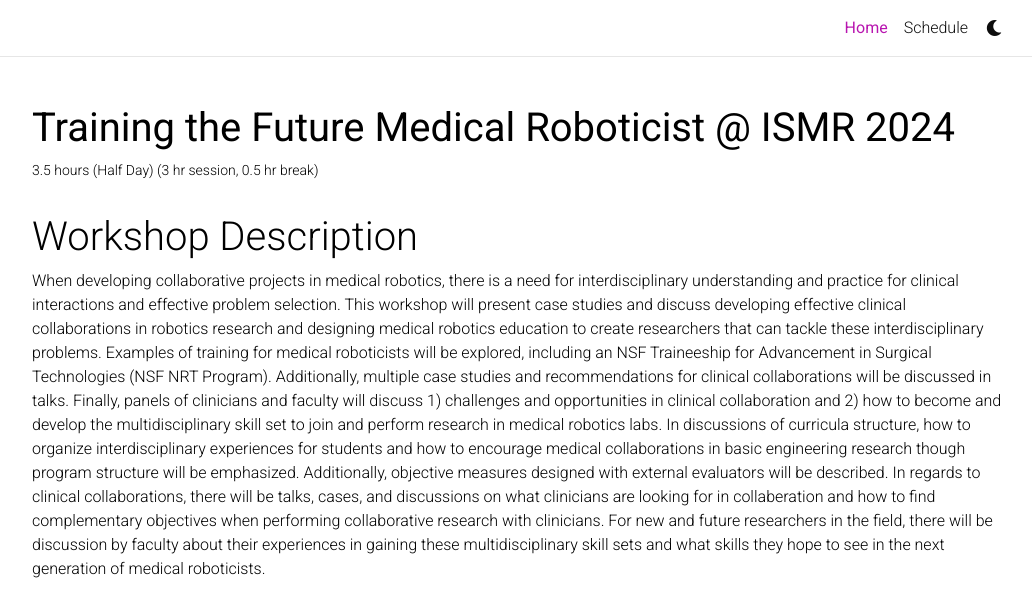
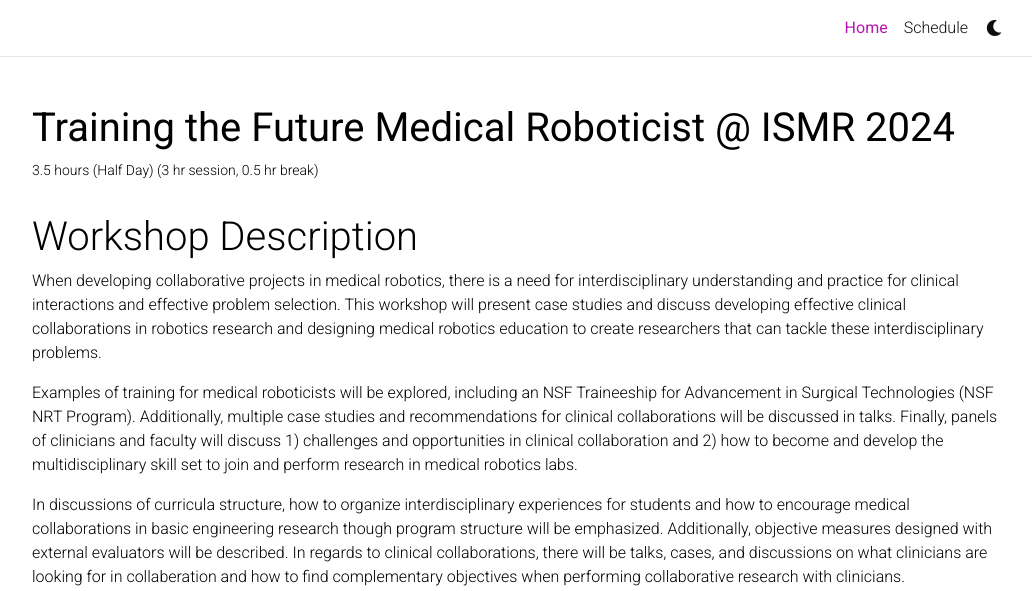
Before and after one commit to future-med-roboticist/future-med-roboticist.github.io, a Jekyll site: the page built from _pages/home.md, in a window 1280 px wide and 1400 px high. Shown: the top 591 px of the window, without its empty margins (123-1155 px from the left). Built offline with Jekyll 4.4.1, drawn with Linux system fonts in a browser that asks for light colours; full-size pictures stand in for the smaller copies a plugin makes; comment, search, counter and statistics services are not loaded; a style sheet for code colours, icons or effects is not loaded; some of the changed text lies outside the part shown.

Commit message:
Update home.md

```diff
--- a/_pages/home.md
+++ b/_pages/home.md
@@ -10,15 +10,23 @@ description: 3.5 hours (Half Day) (3 hr session, 0.5 hr break)
 
 # Workshop Description
 
-When developing collaborative projects in medical robotics, there is a need for interdisciplinary understanding and practice for clinical interactions and effective problem selection. This workshop will present case studies and discuss developing effective clinical collaborations in robotics research and designing medical robotics education to create researchers that can tackle these interdisciplinary problems.
-Examples of training for medical roboticists will be explored, including an NSF Traineeship for Advancement in Surgical Technologies (NSF NRT Program). Additionally, multiple case studies and recommendations for clinical collaborations will be discussed in talks. Finally, panels of  clinicians and faculty will discuss 1) challenges and opportunities in clinical collaboration and 2) how to become and develop the multidisciplinary skill set to join and perform research in medical robotics labs.
-In discussions of curricula structure, how to organize interdisciplinary experiences for students and how to encourage medical collaborations in basic engineering research though program structure will be emphasized. Additionally, objective measures designed with external evaluators will be described. In regards to clinical collaborations, there will be talks, cases, and discussions on what clinicians are looking for in collaberation and how to find complementary objectives when performing collaborative research with clinicians.  For new and future researchers in the field, there will be discussion by faculty about their experiences in gaining these multidisciplinary skill sets and what skills they hope to see in the next generation of medical roboticists.
+When developing collaborative projects in medical robotics, there is a need for interdisciplinary understanding and practice for clinical interactions and effective problem selection.
+This workshop will present case studies and discuss developing effective clinical collaborations in robotics research and designing medical robotics education to create researchers that can tackle these interdisciplinary problems.
+
+Examples of training for medical roboticists will be explored, including an NSF Traineeship for Advancement in Surgical Technologies (NSF NRT Program).
+Additionally, multiple case studies and recommendations for clinical collaborations will be discussed in talks.
+Finally, panels of  clinicians and faculty will discuss 1) challenges and opportunities in clinical collaboration and 2) how to become and develop the multidisciplinary skill set to join and perform research in medical robotics labs.
+
+In discussions of curricula structure, how to organize interdisciplinary experiences for students and how to encourage medical collaborations in basic engineering research though program structure will be emphasized.
+Additionally, objective measures designed with external evaluators will be described.
+In regards to clinical collaborations, there will be talks, cases, and discussions on what clinicians are looking for in collaberation and how to find complementary objectives when performing collaborative research with clinicians.
+For new and future researchers in the field, there will be discussion by faculty about their experiences in gaining these multidisciplinary skill sets and what skills they hope to see in the next generation of medical roboticists.
 
 # Speakers
 <div class="row row-cols-2 projects pt-3 pb-3">
   {% include people_horizontal.html name="Daniel Buckland, MD, PhD" affiliation="Assistant Professor, Department of Emergency Medicine, Duke Hospital" url="https://mems.duke.edu/faculty/daniel-buckland" img="/assets/img/people/daniel-buckland.jpg"  %}
 
-  {% include people_horizontal.html name="Zonghe Chua" affiliation="Case Western Reserve University" img="/assets/img/people/zonghe.jpg" url="https://csed9.cwru.edu/about/school-directory/zonghe-chua" %}
+  {% include people_horizontal.html name="Yash Chitalia, PhD" affiliation="Assistant Professor, Department of Mechanical Engineering, University of Louisville" img="/assets/img/people/yash.jpg" url="https://yashchitalia.github.io/" %}
 
   {% include people_horizontal.html name="Margaret Coad" affiliation="University of Notre Dame" url="https://engineering.nd.edu/faculty/margaret-coad/" img="/assets/img/people/margaret.jpg" %}
 
```
